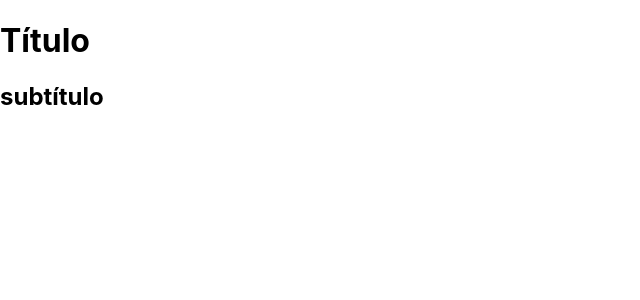
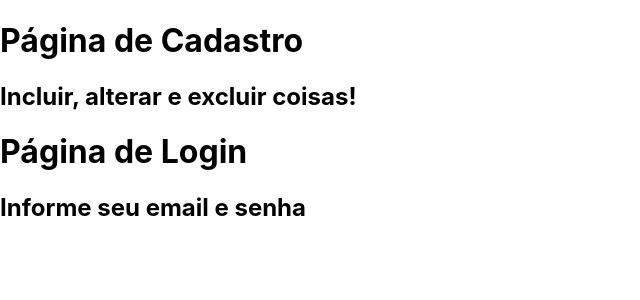
Before and after one commit to TavinhoNZT/curso-nextjs, a Next.js app in the folder exercicios/: page /basicos/usandoTitulo in a window 1280 px wide. Shown: the top 300 px of the page, without its empty margins (0-640 px from the left). Built offline with nearby package versions, Linux system fonts and the light colour scheme.

Commit message:
alteracao componentes

```diff
--- a/exercicios/components/Titulo.jsx
+++ b/exercicios/components/Titulo.jsx
@@ -1,8 +1,9 @@
-export default function Titulo() {
+export default function Titulo(info) {
+    console.log(info)
     return (
         <>
-        <h1>Título </h1>
-        <h2>subtítulo </h2>
+        <h1>{info.principal} </h1>
+        <h2>{info.secundario} </h2>
         </>
 
     )
--- a/exercicios/pages/basicos/usandoTitulo.jsx
+++ b/exercicios/pages/basicos/usandoTitulo.jsx
@@ -7,6 +7,10 @@ export default function usandoTitulo() {
                 principal="Página de Cadastro"
                 secundario="Incluir, alterar e excluir coisas!"
             />
+            <Titulo
+                principal="Página de Login"
+                secundario="Informe seu email e senha"
+            />
         </div>
     )
 }
```
